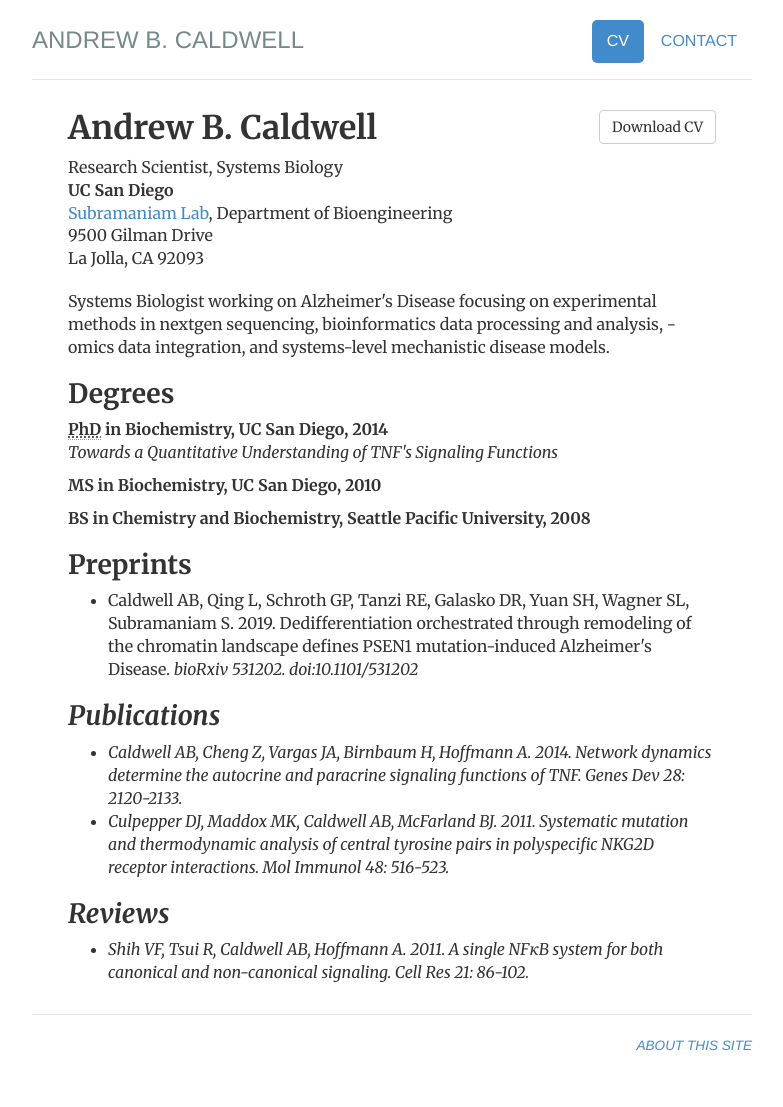
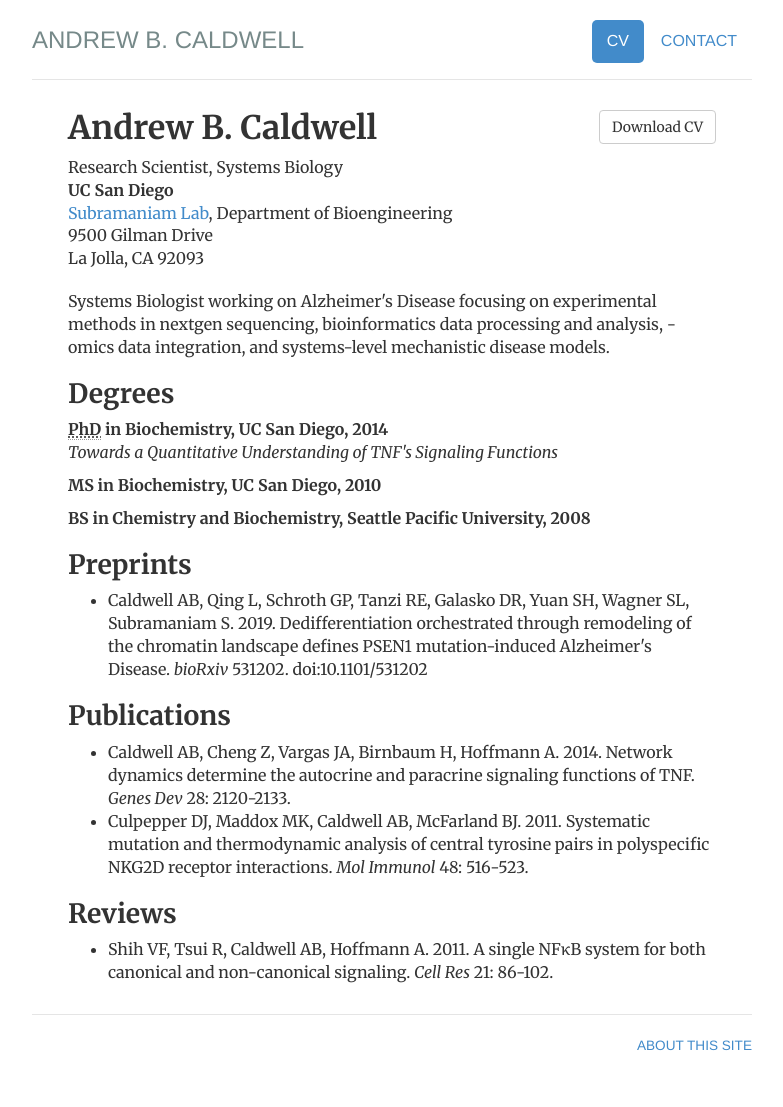
Before and after one commit to andrewbcaldwell/andrewbcaldwell.github.io, a Jekyll site: the page built from cv/index.html, in a window 1280 px wide. Shown: the whole page, without its empty margins (248-1031 px from the left). Built offline with Jekyll 4.4.1, drawn with Linux system fonts in a browser that asks for light colours.

```diff
--- a/cv/index.html
+++ b/cv/index.html
@@ -33,15 +33,15 @@ description: Current CV for Andrew B. Caldwell.
 
 				<h2>Preprints</h2>
 				<ul>
-				<li>Caldwell AB, Qing L, Schroth GP, Tanzi RE, Galasko DR, Yuan SH, Wagner SL, Subramaniam S. 2019. Dedifferentiation orchestrated through remodeling of the chromatin landscape defines PSEN1 mutation-induced Alzheimer's Disease. <i>bioRxiv<i> 531202. doi:10.1101/531202</li>
+				<li>Caldwell AB, Qing L, Schroth GP, Tanzi RE, Galasko DR, Yuan SH, Wagner SL, Subramaniam S. 2019. Dedifferentiation orchestrated through remodeling of the chromatin landscape defines PSEN1 mutation-induced Alzheimer's Disease. <i>bioRxiv</i> 531202. doi:10.1101/531202</li>
 				</ul>
 				<h2>Publications</h2>
 				<ul>
-				<li>Caldwell AB, Cheng Z, Vargas JA, Birnbaum H, Hoffmann A. 2014. Network dynamics determine the autocrine and paracrine signaling functions of TNF. Genes Dev 28: 2120-2133.</li>
-				<li>Culpepper DJ, Maddox MK, Caldwell AB, McFarland BJ. 2011. Systematic mutation and thermodynamic analysis of central tyrosine pairs in polyspecific NKG2D receptor interactions. Mol Immunol 48: 516-523.</li>
+				<li>Caldwell AB, Cheng Z, Vargas JA, Birnbaum H, Hoffmann A. 2014. Network dynamics determine the autocrine and paracrine signaling functions of TNF. <i>Genes Dev</i> 28: 2120-2133.</li>
+				<li>Culpepper DJ, Maddox MK, Caldwell AB, McFarland BJ. 2011. Systematic mutation and thermodynamic analysis of central tyrosine pairs in polyspecific NKG2D receptor interactions. <i>Mol Immunol</i> 48: 516-523.</li>
 				</ul>
                 		<h2>Reviews</h2>
 				<ul>
-				<li>Shih VF, Tsui R, Caldwell AB, Hoffmann A. 2011. A single NFκB system for both canonical and non-canonical signaling. Cell Res 21: 86-102.</li>
+				<li>Shih VF, Tsui R, Caldwell AB, Hoffmann A. 2011. A single NFκB system for both canonical and non-canonical signaling. <i>Cell Res</i> 21: 86-102.</li>
 				</ul>
 </div>
```
